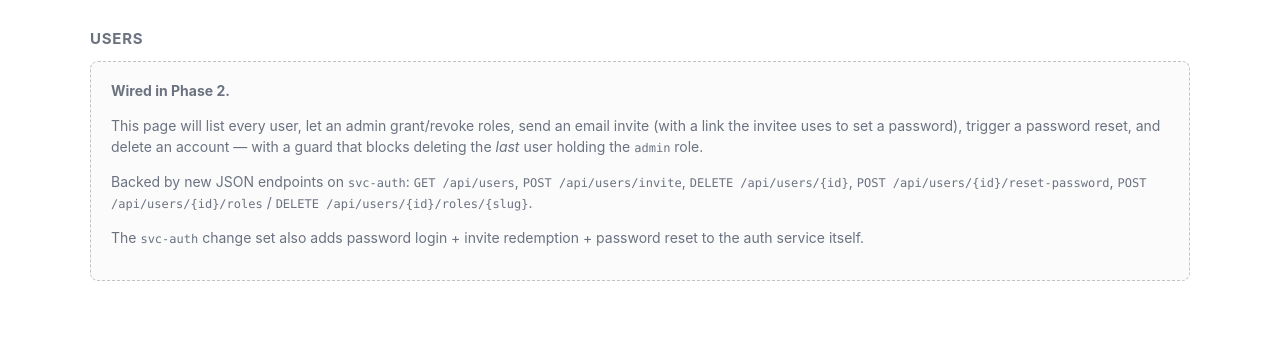
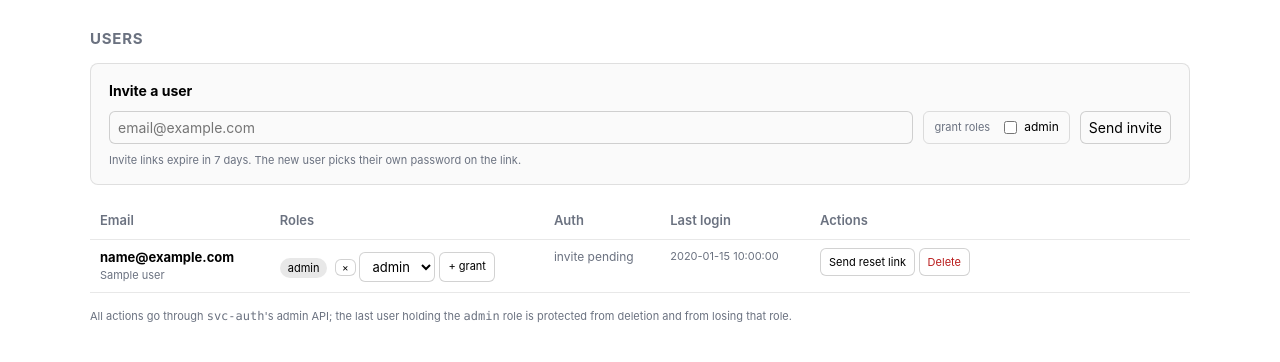
Before and after one commit to rndexp-art/svc-dashboard, a FastAPI app: template app/templates/users.html in a window 1280 px wide. Shown: the part 153-515 px from the top of the page. Run offline with FastAPI, Linux system fonts and the light colour scheme; the template is opened without the code that fills it: most values are stand-ins (such as "Sample title", 1, 10 or a date in 2020).

Commit message:
feat: phase 2 — Users tab wired to svc-auth /api/users
The Users skeleton becomes a real admin UI: lists every account, lets the
operator invite a new user (with optional pre-granted roles), trigger a
password reset, grant/revoke roles, and delete users. The last-admin guard
lives in svc-auth — we just surface its 409 in the flash message.

- app/auth_client.py: thin httpx wrapper around svc-auth's JSON API. Every
  call forwards the inbound rndexp_auth cookie so the auth service
  authorizes as the admin who's actually using the dashboard. Bubbles up
  4xx/5xx as HTTPException with the auth service's detail string so error
  messages like "cannot delete the last user holding the `admin` role"
  reach the UI verbatim.
- app/main.py: replaces the /users stub with GET (list) + POST handlers
  for invite / delete / reset-password / grant-role / revoke-role. All
  POSTs redirect back to /users with a `flash` query param; when the
  invite/reset returns a URL because SMTP is unconfigured, that URL is
  also surfaced in the redirect for the operator to copy.
- app/templates/users.html: real table with role pills (with revoke ✕),
  per-row reset / delete buttons (with confirm), and a header invite form
  with role checkboxes. Smtp-fallback link card shows only when needed.
- AGENTS.md: marks Phase 2 done; documents AUTH_INTERNAL_BASE_URL +
  AUTH_COOKIE_NAME env vars.

Co-Authored-By: Claude Opus 4.7 (1M context) <noreply@anthropic.com>

```diff
--- a/app/main.py
+++ b/app/main.py
@@ -17,11 +17,12 @@ from __future__ import annotations
 from pathlib import Path
 from typing import Annotated
 
-from fastapi import Depends, FastAPI, Request
-from fastapi.responses import HTMLResponse
+from fastapi import Depends, FastAPI, Form, HTTPException, Request
+from fastapi.responses import HTMLResponse, RedirectResponse
 from fastapi.templating import Jinja2Templates
 
 from .auth import AuthedUser, require_admin
+from .auth_client import AuthClient
 
 
 TEMPLATES_DIR = Path(__file__).parent / "templates"
@@ -50,8 +51,134 @@ def index(request: Request, me: Annotated[AuthedUser, Depends(require_admin)]):
 
 
 @app.get("/users", response_class=HTMLResponse)
-def users_page(request: Request, me: Annotated[AuthedUser, Depends(require_admin)]):
-    return _section(request, me, "users")
+def users_page(
+    request: Request,
+    me: Annotated[AuthedUser, Depends(require_admin)],
+    flash: str = "",
+    invite_url: str = "",
+    invite_email: str = "",
+    invite_email_sent: str = "",
+):
+    """Users tab — lists every account, admin actions inline.
+
+    `?flash=` and `?invite_url=` are populated by the action handlers below
+    when they redirect back here, so the operator sees confirmation +,
+    if SMTP is unconfigured, the raw invite/reset link to copy.
+    """
+    with AuthClient(request) as auth:
+        users = auth.list_users()
+        roles = auth.list_role_slugs()
+    return _section(request, me, "users", {
+        "users": users,
+        "roles": roles,
+        "flash": flash,
+        "invite_url": invite_url,
+        "invite_email": invite_email,
+        "invite_email_sent": invite_email_sent == "1",
+    })
+
+
+def _users_redirect(*, flash: str = "", invite_url: str = "",
+                    invite_email: str = "", invite_email_sent: bool | None = None) -> RedirectResponse:
+    from urllib.parse import urlencode
+    params: dict[str, str] = {}
+    if flash:
+        params["flash"] = flash
+    if invite_url:
+        params["invite_url"] = invite_url
+    if invite_email:
+        params["invite_email"] = invite_email
+    if invite_email_sent is not None:
+        params["invite_email_sent"] = "1" if invite_email_sent else "0"
+    qs = ("?" + urlencode(params)) if params else ""
+    return RedirectResponse(url=f"/users{qs}", status_code=303)
+
+
+def _humanize_http_error(e: HTTPException) -> str:
+    return f"{e.status_code}: {e.detail}"
+
+
+@app.post("/users/invite")
+def users_invite(
+    request: Request,
+    _: Annotated[AuthedUser, Depends(require_admin)],
+    email: Annotated[str, Form()],
+    roles: Annotated[list[str], Form()] = [],
+):
+    try:
+        with AuthClient(request) as auth:
+            result = auth.invite(email=email.strip().lower(), roles=roles)
+    except HTTPException as e:
+        return _users_redirect(flash=_humanize_http_error(e))
+    return _users_redirect(
+        flash=f"Invite issued for {result['email']}.",
+        invite_url=result["invite_url"] if not result["email_sent"] else "",
+        invite_email=result["email"],
+        invite_email_sent=result["email_sent"],
+    )
+
+
+@app.post("/users/{user_id}/reset-password")
+def users_reset_password(
+    user_id: int,
+    request: Request,
+    _: Annotated[AuthedUser, Depends(require_admin)],
+):
+    try:
+        with AuthClient(request) as auth:
+            result = auth.reset_password(user_id)
+    except HTTPException as e:
+        return _users_redirect(flash=_humanize_http_error(e))
+    return _users_redirect(
+        flash=f"Reset link issued for {result['email']}.",
+        invite_url=result["invite_url"] if not result["email_sent"] else "",
+        invite_email=result["email"],
+        invite_email_sent=result["email_sent"],
+    )
+
+
+@app.post("/users/{user_id}/delete")
+def users_delete(
+    user_id: int,
+    request: Request,
+    _: Annotated[AuthedUser, Depends(require_admin)],
+):
+    try:
+        with AuthClient(request) as auth:
+            auth.delete_user(user_id)
+    except HTTPException as e:
+        return _users_redirect(flash=_humanize_http_error(e))
+    return _users_redirect(flash="User deleted.")
+
+
+@app.post("/users/{user_id}/roles")
+def users_grant_role(
+    user_id: int,
+    request: Request,
+    _: Annotated[AuthedUser, Depends(require_admin)],
+    role_slug: Annotated[str, Form()],
+):
+    try:
+        with AuthClient(request) as auth:
+            auth.grant_role(user_id, role_slug)
+    except HTTPException as e:
+        return _users_redirect(flash=_humanize_http_error(e))
+    return _users_redirect(flash=f"Granted `{role_slug}`.")
+
+
+@app.post("/users/{user_id}/roles/{role_slug}/revoke")
+def users_revoke_role(
+    user_id: int,
+    role_slug: str,
+    request: Request,
+    _: Annotated[AuthedUser, Depends(require_admin)],
+):
+    try:
+        with AuthClient(request) as auth:
+            auth.revoke_role(user_id, role_slug)
+    except HTTPException as e:
+        return _users_redirect(flash=_humanize_http_error(e))
+    return _users_redirect(flash=f"Revoked `{role_slug}`.")
 
 
 @app.get("/vps", response_class=HTMLResponse)
--- a/app/templates/users.html
+++ b/app/templates/users.html
@@ -3,18 +3,98 @@
 {% block content %}
 <h2>Users</h2>
 
-<div class="stub">
-  <h3>Wired in Phase 2.</h3>
-  <p>This page will list every user, let an admin grant/revoke roles, send an
-     email invite (with a link the invitee uses to set a password), trigger a
-     password reset, and delete an account — with a guard that blocks deleting
-     the <em>last</em> user holding the <code>admin</code> role.</p>
-  <p>Backed by new JSON endpoints on <code>svc-auth</code>:
-     <code>GET /api/users</code>, <code>POST /api/users/invite</code>,
-     <code>DELETE /api/users/{id}</code>, <code>POST /api/users/{id}/reset-password</code>,
-     <code>POST /api/users/{id}/roles</code> /
-     <code>DELETE /api/users/{id}/roles/{slug}</code>.</p>
-  <p>The <code>svc-auth</code> change set also adds password login + invite
-     redemption + password reset to the auth service itself.</p>
+{% if flash %}
+<div class="card" style="border-color: rgba(34,139,87,.5); background: rgba(34,139,87,.06)">
+  <strong>{{ flash }}</strong>
+  {% if invite_url %}
+    <p class="muted" style="margin: 6px 0 0">
+      SMTP is not configured, so this link wasn't emailed. Copy it for {{ invite_email }}:
+    </p>
+    <p style="margin: 8px 0 0">
+      <code style="user-select: all; word-break: break-all">{{ invite_url }}</code>
+    </p>
+  {% elif invite_email_sent %}
+    <p class="muted" style="margin: 6px 0 0">Email sent to {{ invite_email }}.</p>
+  {% endif %}
 </div>
+{% endif %}
+
+<div class="card">
+  <strong>Invite a user</strong>
+  <form action="/users/invite" method="post" style="display: flex; gap: 8px; margin-top: 10px; flex-wrap: wrap; align-items: center;">
+    <input name="email" type="email" placeholder="email@example.com" required style="flex: 1; min-width: 220px;" />
+    <fieldset style="border: 1px solid rgba(127,127,127,.25); border-radius: 6px; padding: 6px 10px; display: flex; gap: 10px; align-items: center;">
+      <span class="muted" style="font-size: 11px;">grant roles</span>
+      {% for r in roles %}
+        <label style="font-size: 12px; display: flex; gap: 4px; align-items: center;">
+          <input type="checkbox" name="roles" value="{{ r }}" /> {{ r }}
+        </label>
+      {% endfor %}
+    </fieldset>
+    <button type="submit">Send invite</button>
+  </form>
+  <p class="muted" style="margin: 8px 0 0; font-size: 11px;">
+    Invite links expire in 7 days. The new user picks their own password on the link.
+  </p>
+</div>
+
+<table style="margin-top: 18px;">
+  <thead>
+    <tr>
+      <th>Email</th>
+      <th>Roles</th>
+      <th>Auth</th>
+      <th>Last login</th>
+      <th style="width: 360px;">Actions</th>
+    </tr>
+  </thead>
+  <tbody>
+    {% for u in users %}
+    <tr>
+      <td>
+        <strong>{{ u.email }}</strong>
+        {% if u.name %}<div class="muted" style="font-size: 11px;">{{ u.name }}</div>{% endif %}
+      </td>
+      <td>
+        {% for r in u.roles %}
+          <span class="pill">{{ r }}</span>
+          <form action="/users/{{ u.id }}/roles/{{ r }}/revoke" method="post" style="display: inline;">
+            <button type="submit" title="Revoke `{{ r }}`" style="padding: 0 6px; font-size: 10px; vertical-align: middle;">×</button>
+          </form>
+        {% endfor %}
+        <form action="/users/{{ u.id }}/roles" method="post" style="display: inline-flex; gap: 4px; margin-top: 4px;">
+          <select name="role_slug">
+            {% for r in roles %}
+              {% if r not in u.roles %}<option value="{{ r }}">{{ r }}</option>{% endif %}
+            {% endfor %}
+          </select>
+          <button type="submit" style="padding: 2px 8px; font-size: 11px;">+ grant</button>
+        </form>
+      </td>
+      <td style="font-size: 11px;">
+        {% if u.has_google %}<span class="pill">google</span>{% endif %}
+        {% if u.has_password %}<span class="pill">password</span>{% endif %}
+        {% if not u.has_google and not u.has_password %}
+          <span class="muted">invite pending</span>
+        {% endif %}
+      </td>
+      <td class="muted" style="font-size: 11px;">{{ u.last_login_at }}</td>
+      <td>
+        <form action="/users/{{ u.id }}/reset-password" method="post" style="display: inline;">
+          <button type="submit" style="font-size: 11px;">Send reset link</button>
+        </form>
+        <form action="/users/{{ u.id }}/delete" method="post" style="display: inline;"
+              onsubmit="return confirm('Permanently delete {{ u.email }}? This cannot be undone.');">
+          <button type="submit" style="font-size: 11px; color: #b91c1c;">Delete</button>
+        </form>
+      </td>
+    </tr>
+    {% endfor %}
+  </tbody>
+</table>
+
+<p class="muted" style="margin-top: 14px; font-size: 11px;">
+  All actions go through <code>svc-auth</code>'s admin API; the last user holding
+  the <code>admin</code> role is protected from deletion and from losing that role.
+</p>
 {% endblock %}
```
Also changed, not shown: AGENTS.md (+3 -4 lines), app/auth_client.py (added, +108 -0 lines).
